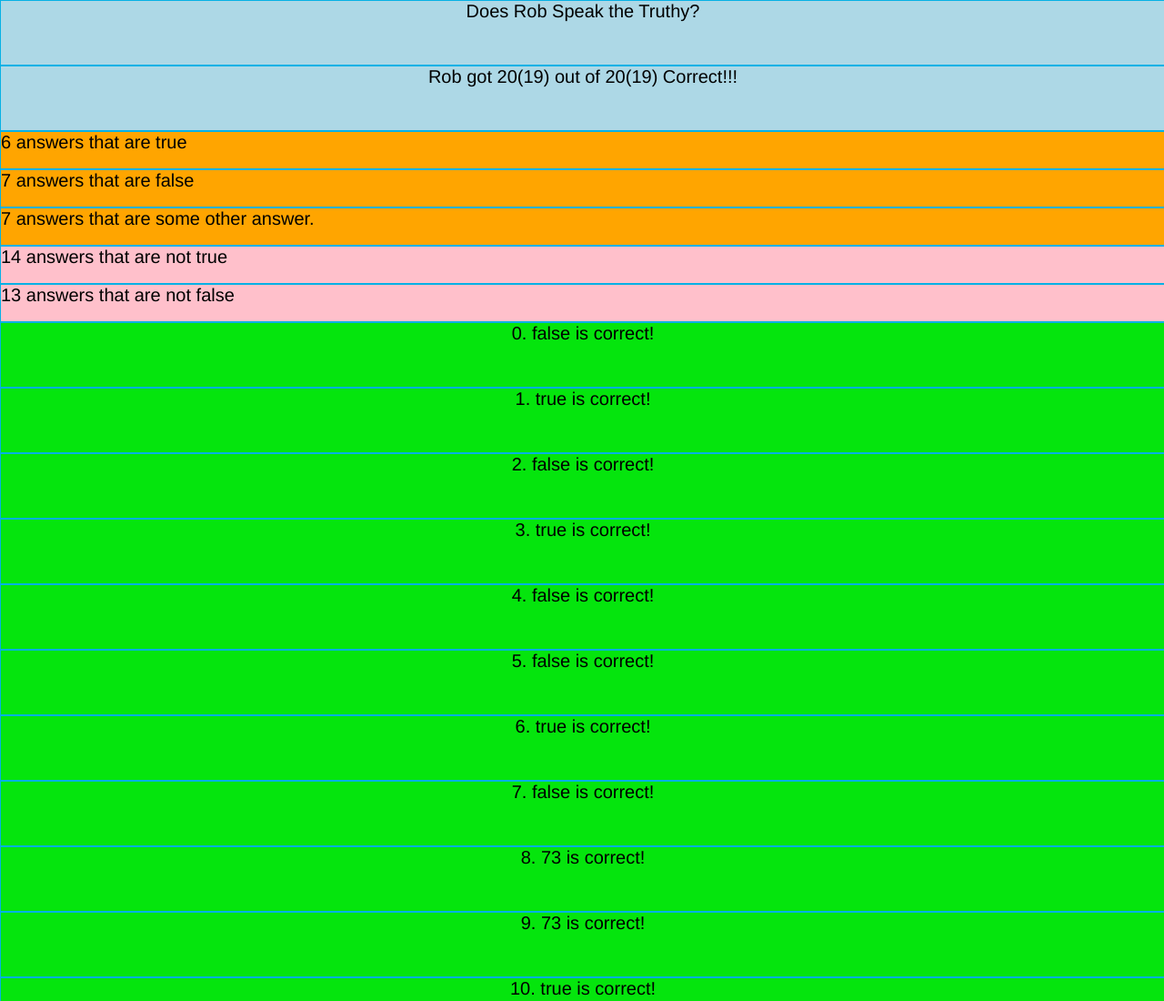
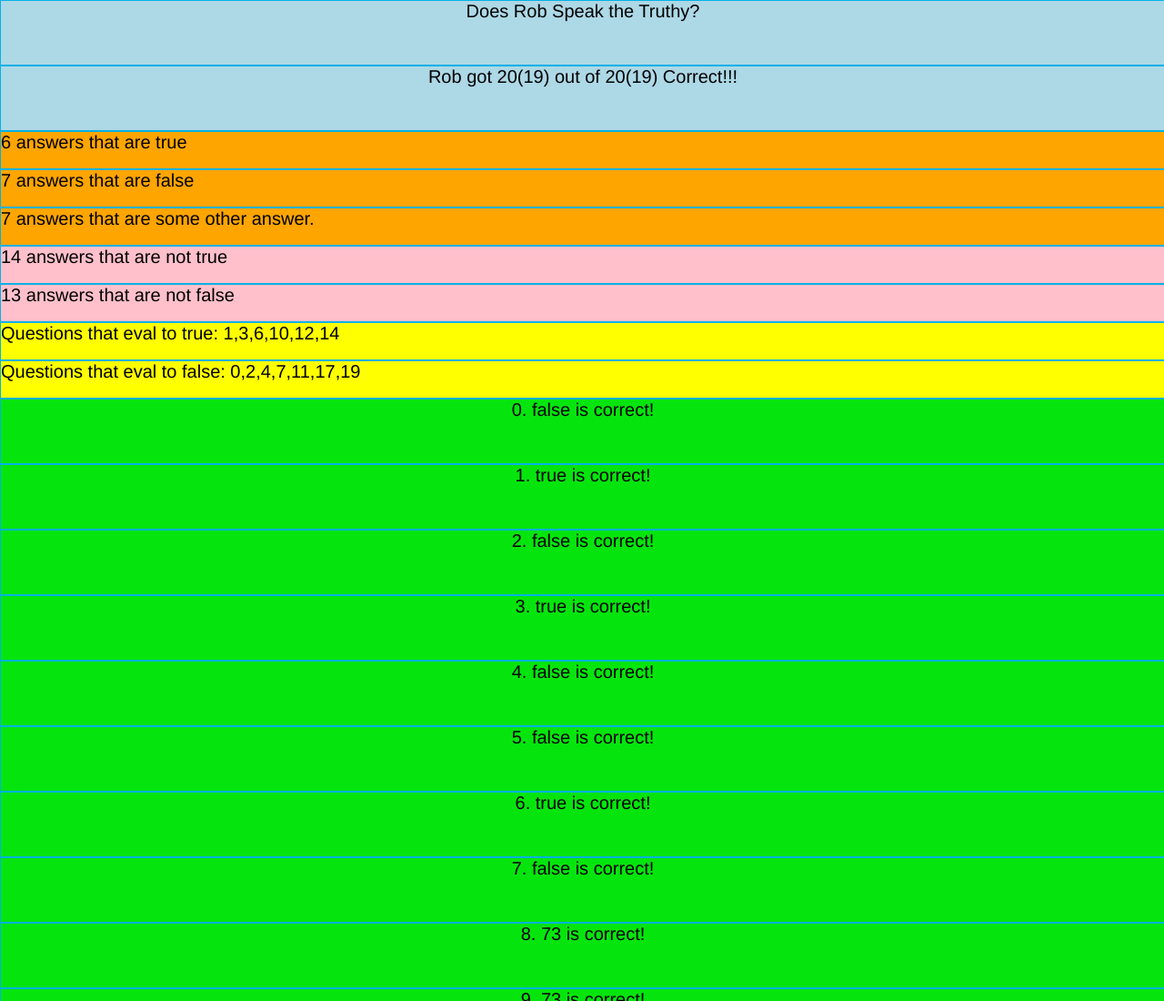
Before and after one commit to rdugas/underscorePlayground, a plain HTML site: page index.html in a window 1280 px wide. Shown: the top 1100 px of the page at 91% size. Drawn offline with nearby package versions, Linux system fonts and the light colour scheme.

Commit message:
add underscore map function and show list of questions which eval to true and false

```diff
--- a/index.html
+++ b/index.html
@@ -24,6 +24,8 @@
   <div id="otherAnswers"></div>
   <div id="notTrueAnswers">asd</div>
   <div id="notFalseAnswers">asd</div>
+  <div id="trueQuestionList">asd</div>
+  <div id="falseQuestionList">asd</div>
 
   <body>
     <div id="answer-container">
--- a/js/answers.js
+++ b/js/answers.js
@@ -4,63 +4,83 @@ $(document).ready(function(){
     // Replace each string with what the question EVALUATES TO
     var answers = [
     {
+      questionNumber: 0,
 	  question: !true,
       answer:   false
     }, {
+      questionNumber: 1,
 	  question: !!true,
       answer:   true
     }, {
+      questionNumber: 2,
 	  question: !!!!0,
       answer:   false
     }, {
+	  questionNumber: 3,
 	  question: false || true,
       answer:   true
     }, {
+      questionNumber: 4,
 	  question: false && true,
       answer:   false
     }, {
+      questionNumber: 5,
 	  question: true && 'false',
       answer:   'false'
     }, {
+      questionNumber: 6,
 	  question: undefined || true,
       answer:   true
     }, {
+      questionNumber: 7,
 	  question: false && 73,
       answer:   false
     }, {
+      questionNumber: 8,
 	  question: false || 73,
       answer:   73
     }, {
+      questionNumber: 9,
 	  question: 73 || false,
       answer:   73
     }, {
+      questionNumber: 10,
 	  question: '73' == 73,
       answer:   true
     }, {
+      questionNumber: 11,
 	  question: '73' === 73,
       answer:   false
     }, {
+      questionNumber: 12,
 	  question: true !== false,
       answer:   true
     }, {
+      questionNumber: 13,
 	  question: (true + true) * 2,
       answer:   4
     }, {
+      questionNumber: 14,
 	  question: !![],
       answer:   true
     }, {
+      questionNumber: 15,
 	  question: [1, 2 + '2', 3 + 3][1],
       answer:   "22"
     }, {
+      questionNumber: 16,
 	  question: [1, [2, 3, 4, [5, 6, [7]], [8, 9]], 10][1][3][2][0],
       answer:   7
     }, {
+      questionNumber: 17,
 	  question: { thisMightBe: null }['thisMightBe'] || false,
       answer:   false
     }, {
+      questionNumber: 18,
 	  question: true && (null || 0) || (false && !!(33 !== '33')) || (NaN && '' || undefined),
       answer:   undefined
     }, {
+      questionNumber: 19,
 	  question: !!!(!!(true === true) && !(!(!(true) || (!!true && !!!!true)))),
       answer:   false
     }
@@ -100,6 +120,12 @@ $(document).ready(function(){
 	var notFalseAnswers = _.reject(answers, function(x){return x.answer === falseFilterUsed});
 	$('#notFalseAnswers').html(notFalseAnswers.length + " answers that are not " + falseFilterUsed);
 
+	var trueQuestionList = _.map(trueAnswersFiltered, function(answer){return answer.questionNumber});
+	$('#trueQuestionList').html("Questions that eval to true: " + trueQuestionList);
+
+	var falseQuestionList = _.map(falseAnswersFiltered, function(answer){return answer.questionNumber});
+	$('#falseQuestionList').html("Questions that eval to false: " + falseQuestionList);
+
     $('#correctAmount').html("Rob got " + correctCount + "(" + (correctCount-1) + ")" + " out of 20(19) Correct!!!");
 
   });
--- a/styles/style.css
+++ b/styles/style.css
@@ -20,7 +20,8 @@ margin: 0;
 
 
 #trueAnswers, #falseAnswers, #otherAnswers,
-#notTrueAnswers, #notFalseAnswers {
+#notTrueAnswers, #notFalseAnswers,
+#trueQuestionList, #falseQuestionList {
   height: 40px;
   width: 100%;
   border: 1px solid #05B1E5;
@@ -43,6 +44,10 @@ margin: 0;
   background-color: pink;
  }
 
+ #trueQuestionList, #falseQuestionList{
+  background-color: yellow;
+ }
+
 .answer:hover {
   cursor: crosshair;
   background-color: #05B1E5;
```
Lines whose indentation alone changed are shown as unchanged.
